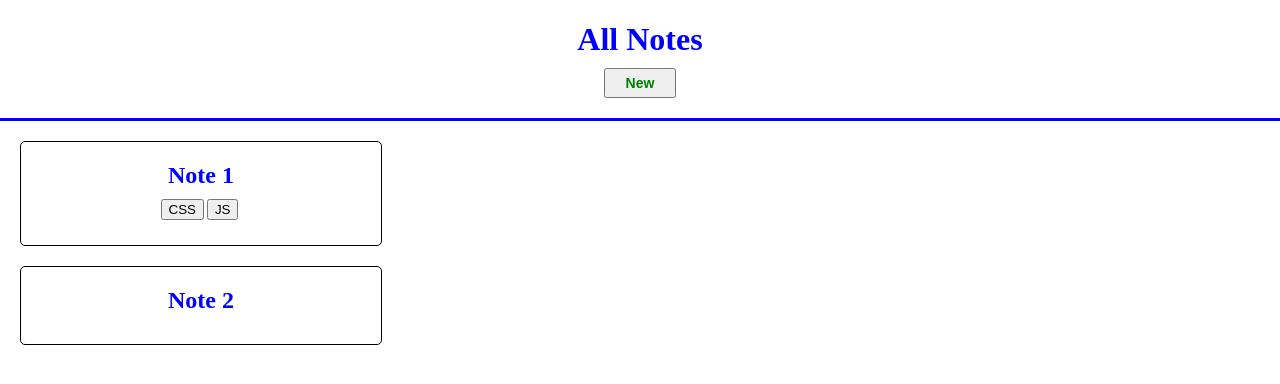
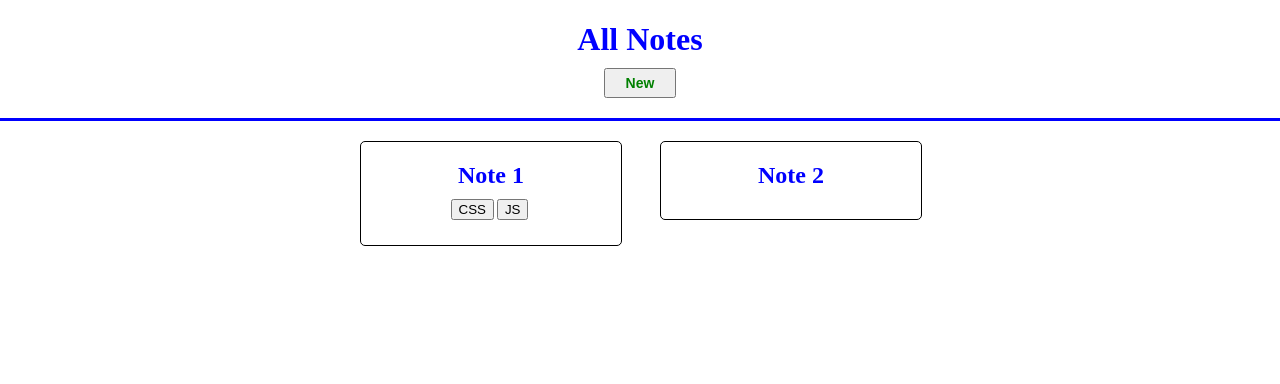
Before and after one commit to JohnMwendwa/notes-app, a React (Vite) app: page / in a window 1280 px wide. Shown: the top 384 px of the page. Built offline with nearby package versions, Linux system fonts and the light colour scheme.

Commit message:
style the NoteList component

```diff
--- a/src/components/NotesList.tsx
+++ b/src/components/NotesList.tsx
@@ -21,13 +21,20 @@ a{
 }
 `;
 
+const Container = styled.div`
+  display: grid;
+  grid-template-columns: repeat(auto-fit, 300px);
+  justify-content: center;
+  padding: 0 30px 30px;
+`;
+
 export default function NotesList({
   notes,
 }: {
   notes: NoteProps[];
 }): JSX.Element {
   return (
-    <>
+    <Container>
       <GlobalStyles />
       {notes.map((note) => {
         return (
@@ -36,6 +43,6 @@ export default function NotesList({
           </Link>
         );
       })}
-    </>
+    </Container>
   );
 }
```
